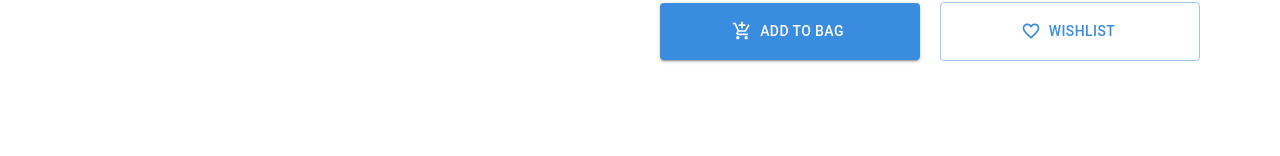
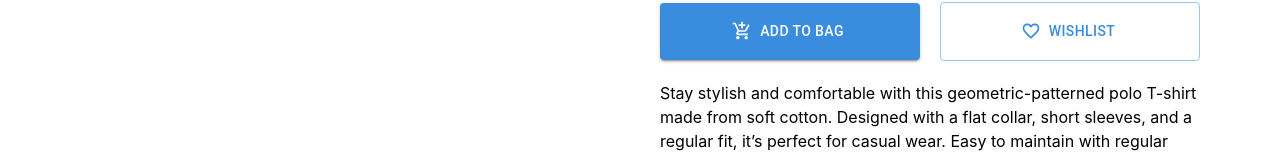
Before and after one commit to shubhcoding01/ecomproject, a React (Create React App) app: page / in a window 1280 px wide. Shown: the part 662-818 px from the top of the page. Built offline with nearby package versions, Linux system fonts and the light colour scheme.

Commit message:
Add product description to ProductDetails component

```diff
--- a/src/customer/pages/Page Details/ProductDetails.tsx
+++ b/src/customer/pages/Page Details/ProductDetails.tsx
@@ -119,6 +119,10 @@ const ProductDetails = () => {
 
             </div>
 
+            <div className="mt-5">
+              <p>Stay stylish and comfortable with this geometric-patterned polo T-shirt made from soft cotton. Designed with a flat collar, short sleeves, and a regular fit, it’s perfect for casual wear. Easy to maintain with regular machine wash. Made in India by KAFF Apparels.</p>
+            </div>
+
         </section>
       </div>
     </div>
```
